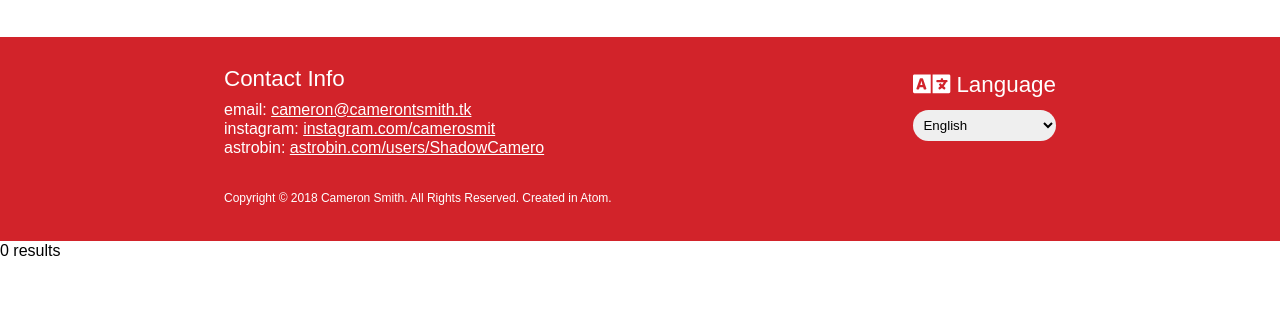
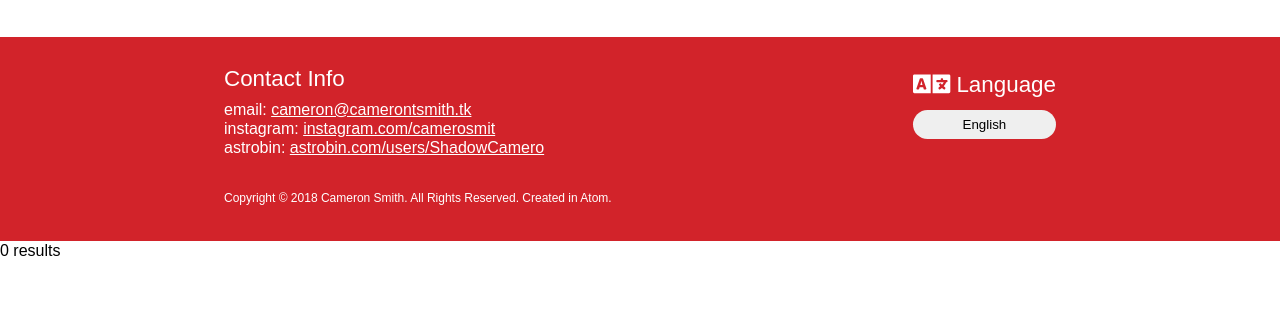
Before and after one commit to DapperOberon/Website, a PHP site: page /en/astro-gallery/file.php?id=1 in a window 1280 px wide. Shown: the part 491-800 px from the top of the page. Run offline with PHP 8.4, Linux system fonts and the light colour scheme; data that the repository does not hold is empty; a stand-in replaces the project's code that opens the database connection; some libraries are stand-ins or nearby versions.

Commit message:
Switched from JS FontAwesome to CSS FontAwesome, styled the select option

```diff
--- a/css/styles.css
+++ b/css/styles.css
@@ -85,8 +85,28 @@
   .btn-group .btn:last-of-type {
     border-radius: 0 100px 100px 0;
   }
+  .select-styled {
+    position: relative;
+  }
+  .select-styled:before {
+    content: '\f107';
+    font-family: "Font Awesome 5 Free";
+    color: #000;
+    display: inline-block;
+    position: absolute;
+    right: 10%;
+    top: 0.5em;
+    pointer-events: none;
+  }
   footer select {
+    -webkit-appearance: none;
+    -moz-appearance: none;
+    appearance: none;
+    text-align: center;
     width: 100%;
+  }
+  option {
+    text-align: center;
   }
   .center {
     display: flex;
--- a/css/styles.less
+++ b/css/styles.less
@@ -122,10 +122,32 @@
     border-radius: 0 @btn-radius @btn-radius 0;
   }
 
+  .select-styled {
+    position: relative;
+  }
+
+  .select-styled:before {
+    content: '\f107';
+    font-family: "Font Awesome 5 Free";
+    color: #000;
+    display: inline-block;
+    position: absolute;
+    right: 10%;
+    top: 0.5em; // Half of 1.2 global line height
+    pointer-events: none;
+  }
+
   footer select {
+    -webkit-appearance: none;
+    -moz-appearance: none;
+     appearance: none;
+    text-align: center;
     width: 100%;
   }
 
+  option {
+    text-align: center;
+  }
 
   .center {
     display: flex;
--- a/de/index.php
+++ b/de/index.php
@@ -15,7 +15,8 @@
     <link rel="stylesheet" href="http://localhost/camerontsmith.tk/css/styles.css" />
 
     <!-- Third party resources -->
-    <script defer src="https://use.fontawesome.com/releases/v5.0.8/js/all.js" integrity="sha384-SlE991lGASHoBfWbelyBPLsUlwY1GwNDJo3jSJO04KZ33K2bwfV9YBauFfnzvynJ" crossorigin="anonymous"></script>
+    <link rel="stylesheet" href="https://use.fontawesome.com/releases/v5.0.8/css/solid.css" integrity="sha384-v2Tw72dyUXeU3y4aM2Y0tBJQkGfplr39mxZqlTBDUZAb9BGoC40+rdFCG0m10lXk" crossorigin="anonymous">
+    <link rel="stylesheet" href="https://use.fontawesome.com/releases/v5.0.8/css/fontawesome.css" integrity="sha384-q3jl8XQu1OpdLgGFvNRnPdj5VIlCvgsDQTQB6owSOHWlAurxul7f+JpUOVdAiJ5P" crossorigin="anonymous">
   </head>
   <body>
     <!--[if lte IE 9]
--- a/en/includes/footer.inc.php
+++ b/en/includes/footer.inc.php
@@ -10,10 +10,12 @@
       </address>
       <div class='locale'>
         <h4><i class="fas fa-language fa-lg"></i> Language</h4>
-        <select id='locale' onchange="changeLocale()">
-          <option id="deutsch" value="de">Deutsch</option>
-          <option id="english" value="en">English</option>
-        </select>
+        <div class="select-styled">
+          <select id='locale' onchange="changeLocale()">
+            <option id="deutsch" value="de">Deutsch</option>
+            <option id="english" value="en">English</option>
+          </select>
+        </div>
       </div>
     </div>
     <p class="copyright">Copyright &copy;
--- a/en/index.php
+++ b/en/index.php
@@ -15,7 +15,9 @@
     <link rel="stylesheet" href="http://localhost/camerontsmith.tk/css/styles.css" />
 
     <!-- Third party resources -->
-    <script defer src="https://use.fontawesome.com/releases/v5.0.8/js/all.js" integrity="sha384-SlE991lGASHoBfWbelyBPLsUlwY1GwNDJo3jSJO04KZ33K2bwfV9YBauFfnzvynJ" crossorigin="anonymous"></script>
+    <!-- todo: add fontawesome font to all pages -->
+    <link rel="stylesheet" href="https://use.fontawesome.com/releases/v5.0.8/css/solid.css" integrity="sha384-v2Tw72dyUXeU3y4aM2Y0tBJQkGfplr39mxZqlTBDUZAb9BGoC40+rdFCG0m10lXk" crossorigin="anonymous">
+    <link rel="stylesheet" href="https://use.fontawesome.com/releases/v5.0.8/css/fontawesome.css" integrity="sha384-q3jl8XQu1OpdLgGFvNRnPdj5VIlCvgsDQTQB6owSOHWlAurxul7f+JpUOVdAiJ5P" crossorigin="anonymous">
   </head>
   <body>
     <!--[if lte IE 9]
--- a/index.php
+++ b/index.php
@@ -15,7 +15,8 @@
     <link rel="stylesheet" href="http://localhost/camerontsmith.tk/css/styles.css" />
 
     <!-- Third party resources -->
-    <script defer src="https://use.fontawesome.com/releases/v5.0.8/js/all.js" integrity="sha384-SlE991lGASHoBfWbelyBPLsUlwY1GwNDJo3jSJO04KZ33K2bwfV9YBauFfnzvynJ" crossorigin="anonymous"></script>
+    <link rel="stylesheet" href="https://use.fontawesome.com/releases/v5.0.8/css/solid.css" integrity="sha384-v2Tw72dyUXeU3y4aM2Y0tBJQkGfplr39mxZqlTBDUZAb9BGoC40+rdFCG0m10lXk" crossorigin="anonymous">
+    <link rel="stylesheet" href="https://use.fontawesome.com/releases/v5.0.8/css/fontawesome.css" integrity="sha384-q3jl8XQu1OpdLgGFvNRnPdj5VIlCvgsDQTQB6owSOHWlAurxul7f+JpUOVdAiJ5P" crossorigin="anonymous">
   </head>
   <body class="landing-page">
     <!--[if lte IE 9]
```
Also changed, not shown: de/includes/footer.inc.php (+6 -4 lines).
